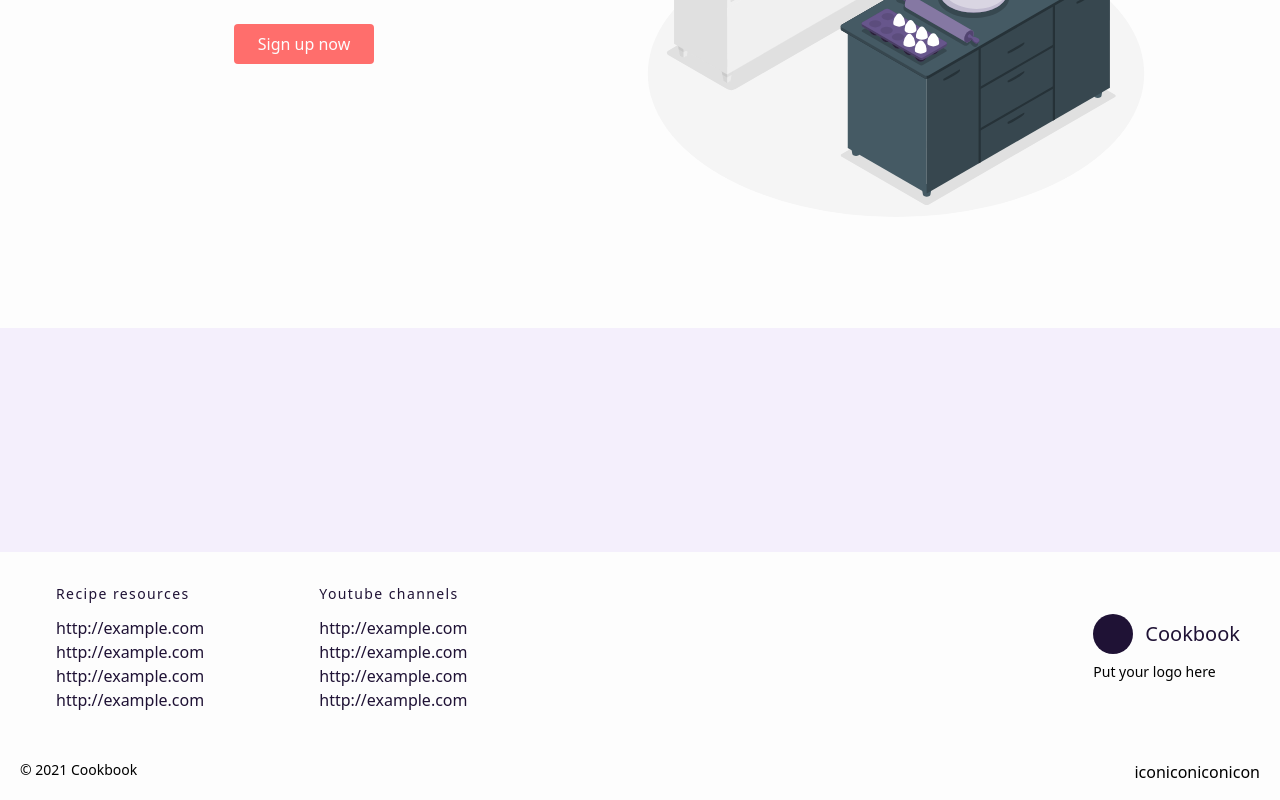
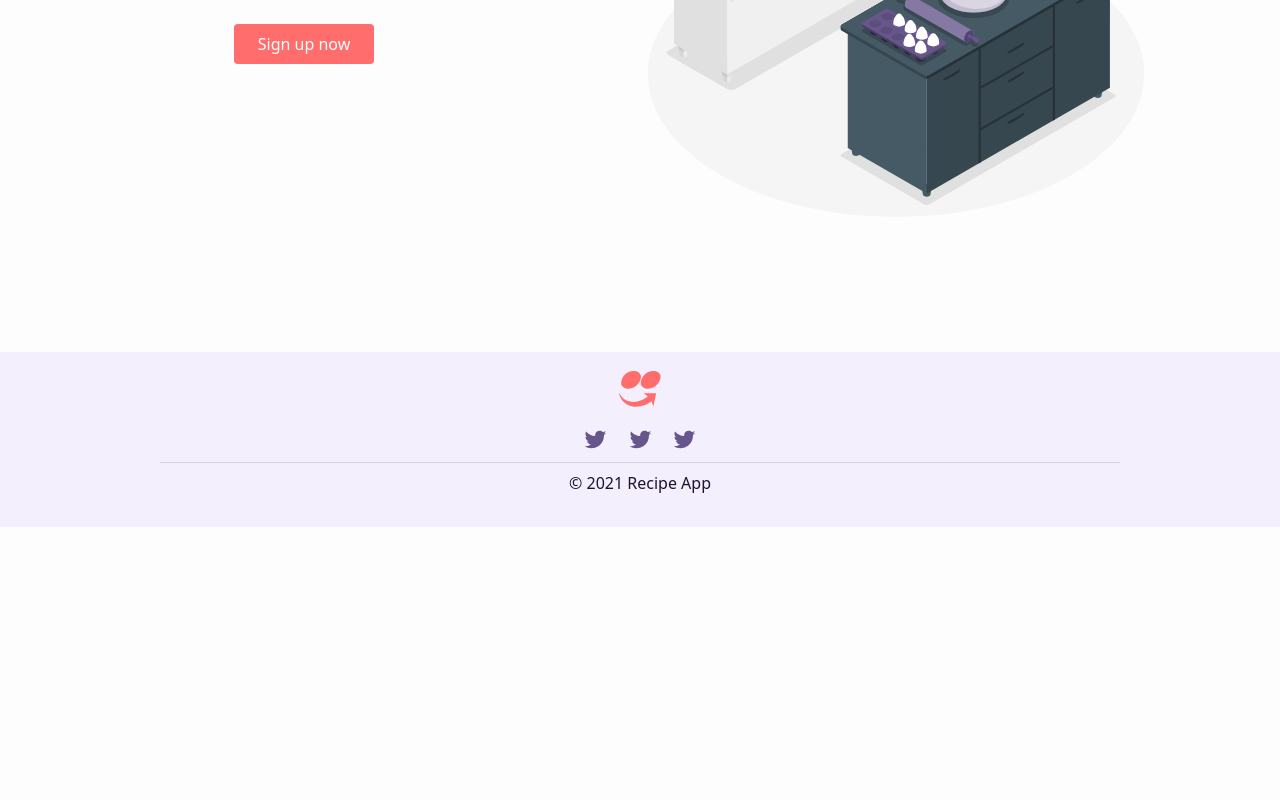
Before and after one commit to Btwonu/cookbook, a React (Create React App) app: page / in a window 1280 px wide. Shown: the part 461-1261 px from the top of the page. After the commit the page ends 988 px from the top, so only its background shows below. Built offline with nearby package versions, Linux system fonts and the light colour scheme.

Commit message:
create initial footer and tweak main layout

```diff
--- a/src/components/Editor/Editor.js
+++ b/src/components/Editor/Editor.js
@@ -20,7 +20,7 @@ const Editor = ({ data }) => {
   };
 
   return (
-    <div className="text-dark editor-wrapper bg-primary flex flex-col mx-10 py-5 px-5 border rounded-md max-w-screen-md lg:m-auto">
+    <div className="text-dark editor-wrapper bg-primary flex flex-col mx-10 py-5 px-5 border rounded-md max-w-screen-md md:m-auto">
       <EditorJs
         instanceRef={(instance) => (editorInstance.current = instance)}
         tools={EDITOR_JS_TOOLS}
--- a/src/components/Footer.js
+++ b/src/components/Footer.js
@@ -1,75 +1,32 @@
+import { IconContext } from 'react-icons';
+import { TiSocialTwitter } from 'react-icons/ti';
+import { SiIfood } from 'react-icons/si';
+
 const Footer = () => {
-  const exampleLinks = [
-    'http://example.com',
-    'http://example.com',
-    'http://example.com',
-    'http://example.com',
-  ];
+  return (
+    <footer className="bg-primary text-dark border-primary h-full mt-6">
+      <SiIfood className="text-accent m-auto my-4" size={'2.6rem'} />
 
-  return (
-    <footer className="text-accentDark">
-      <div className="container px-5 py-8 mx-auto flex md:items-center md:flex-row md:flex-nowrap flex-wrap flex-col lg:px-10">
-        <div className="text-center mt-10 md:text-left md:mt-0">
-          <a
-            href="/"
-            className="flex title-font font-medium items-center md:justify-start justify-center text-dark"
-          >
-            <svg
-              xmlns="http://www.w3.org/2000/svg"
-              fill="none"
-              stroke="currentColor"
-              strokeLinecap="round"
-              strokeLinejoin="round"
-              strokeWidth="2"
-              className="w-10 h-10 text-white p-2 bg-dark rounded-full"
-              viewBox="0 0 24 24"
-            ></svg>
-            <span className="ml-3 text-xl">Cookbook</span>
-          </a>
+      <IconContext.Provider
+        value={{
+          size: '1.8rem',
+          className: 'text-secondary mx-2 cursor-pointer',
+        }}
+      >
+        <div className="flex justify-center my-2">
+          <TiSocialTwitter />
+          <TiSocialTwitter />
+          <TiSocialTwitter />
+        </div>
+      </IconContext.Provider>
 
-          <p className="mt-2 text-sm">Put your logo here</p>
-        </div>
-
-        <div className="flex-grow flex flex-wrap md:text-left text-center order-first">
-          <FooterCategory title="Recipe resources" links={exampleLinks} />
-          <FooterCategory title="Youtube channels" links={exampleLinks} />
-        </div>
-      </div>
-
-      <div className="bg-main">
-        <div className="container mx-auto py-4 px-5 flex flex-wrap flex-col sm:flex-row">
-          <p className="text-sm text-center sm:text-left">© 2021 Cookbook</p>
-          <span className="inline-flex sm:ml-auto sm:mt-0 mt-2 justify-center sm:justify-start">
-            <p>icon</p>
-            <p>icon</p>
-            <p>icon</p>
-            <p>icon</p>
-          </span>
-        </div>
-      </div>
+      <hr className="border-t border-gray-300 w-3/4 m-auto" />
+      <p className="text-center py-2">&#169; 2021 Recipe App</p>
     </footer>
   );
 };
 
-function FooterCategory(props) {
-  return (
-    <div className="lg:w-1/4 md:w-1/2 w-full px-4">
-      <h2 className="title-font font-medium text-dark tracking-widest text-sm mb-3">
-        {props.title}
-      </h2>
-      <ul className="list-none text-dark">
-        {props.links.map((link, index) => {
-          return (
-            <li key={index}>
-              <a href={link} className="hover:text-accentDark cursor-pointer">
-                {link}
-              </a>
-            </li>
-          );
-        })}
-      </ul>
-    </div>
-  );
-}
+export default Footer;
 
-export default Footer;
+// border-top: 1px solid #8c8b8b;
+// border-bottom: 1px solid #fff;
--- a/src/css/main.scss
+++ b/src/css/main.scss
@@ -42,6 +42,11 @@ body {
   background-color: var(--color-light);
 }
 
+.layout {
+  display: grid;
+  grid-template-rows: auto 1fr auto;
+}
+
 .login-input,
 .register-input {
   @apply border-b;
--- a/src/pages/Landing.js
+++ b/src/pages/Landing.js
@@ -33,11 +33,11 @@ const Landing = () => {
       </section>
 
       {/* Main */}
-      <section className="text-dark bg-primary">
+      {/* <section className="text-dark bg-primary">
         <div className="container px-5 py-24 mx-auto">
           <div className="flex flex-wrap m-4"></div>
         </div>
-      </section>
+      </section> */}
     </Layout>
   );
 };
--- a/src/pages/layouts/Layout.js
+++ b/src/pages/layouts/Layout.js
@@ -3,11 +3,11 @@ import Footer from '../../components/Footer';
 
 const Layout = (props) => {
   return (
-    <>
+    <div className="layout h-screen">
       <Header />
       <div className="bg-light">{props.children}</div>
       <Footer />
-    </>
+    </div>
   );
 };
 
```
